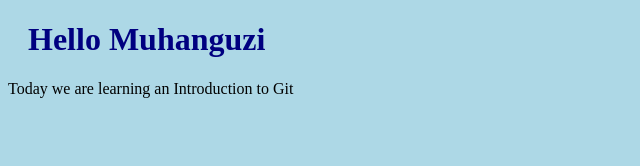
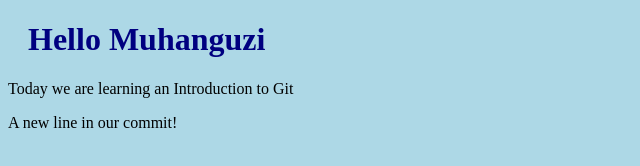
Before and after one commit to Muhanguzi-boss/Git-Training, a plain HTML site: page index.html in a window 1280 px wide. Shown: the whole page, without its empty margins (0-640 px from the left). Drawn offline with Linux system fonts and the light colour scheme.

Commit message:
Updated index.html with a new line

```diff
--- a/index.html
+++ b/index.html
@@ -9,5 +9,6 @@
 <body>
     <h1>Hello Muhanguzi</h1>
     <p>Today we are learning an Introduction to Git</p>
+    <p>A new line in our commit!</p>
 </body>
 </html>
```
